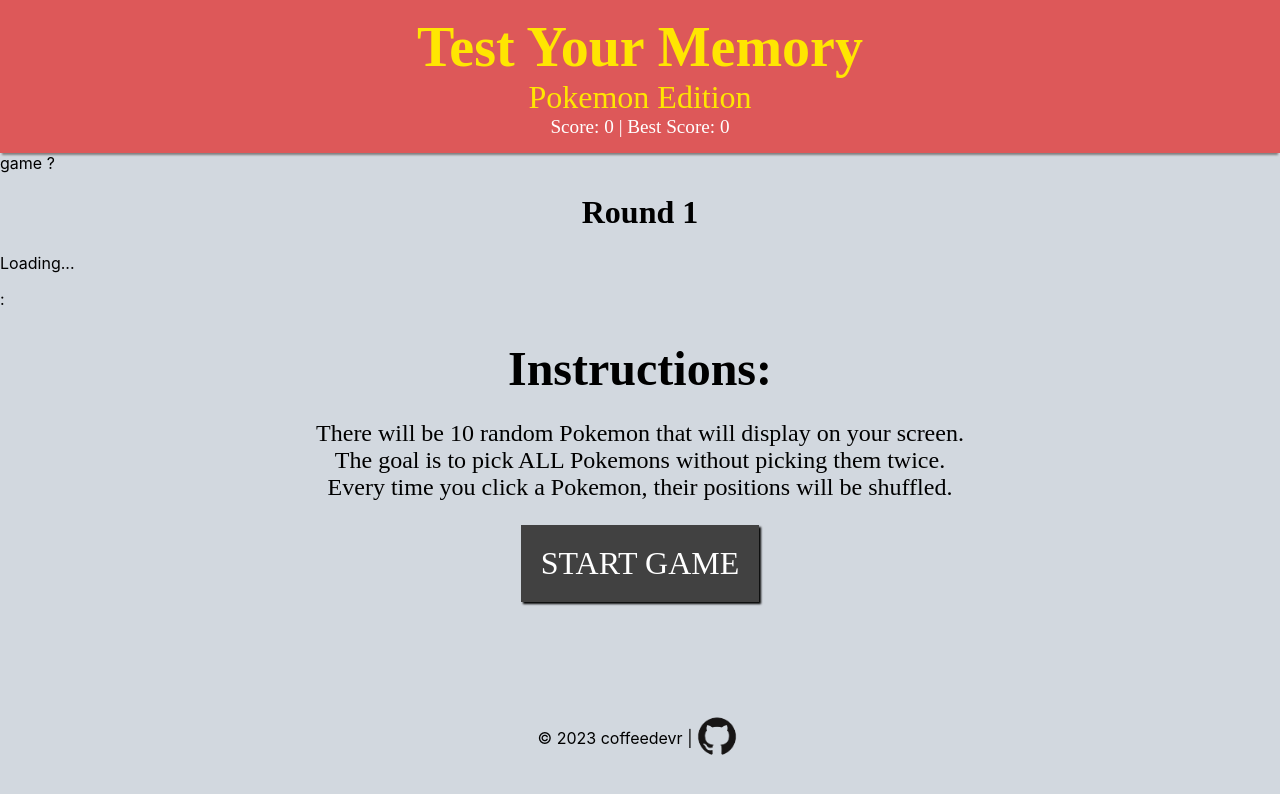
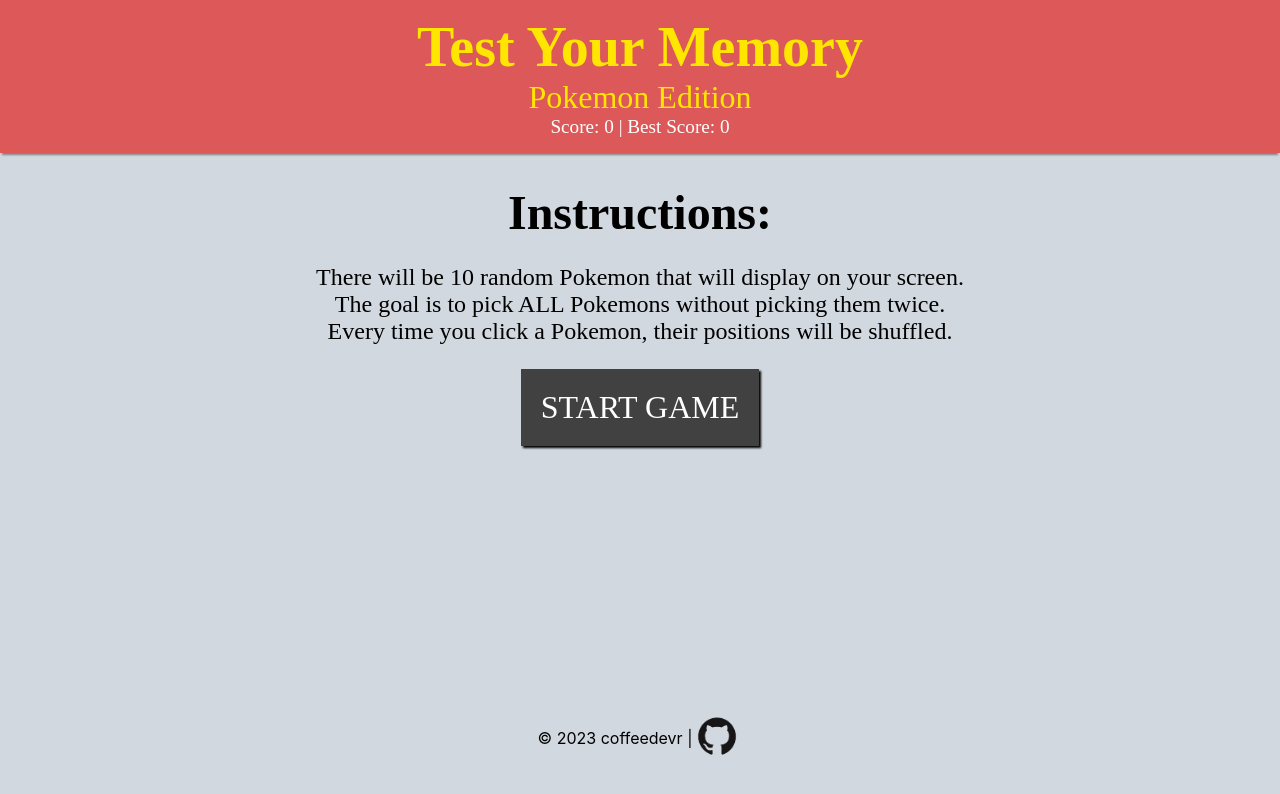
Before and after one commit to coffeedevr/memory-game, a React (Create React App) app: page / in a window 1280 px wide. Shown: the top 794 px of the page. Built offline with nearby package versions, Linux system fonts and the light colour scheme; a web font is replaced by a local one.

Commit message:
Fix condition not displaying results properly

```diff
--- a/src/App.js
+++ b/src/App.js
@@ -140,9 +140,7 @@ const App = () => {
       <Header score={score} bestScore={bestScore}/>
       <div className="App">
         {/* <LoadGame round={round} game={game} over={over} cards={cards} setGame={setGame} setOver={setOver} setCards={setCards} setRound={setRound}  selectCard={selectCard} fetchPoke={fetchPoke}/> */}
-        game ?
-        <LoadCard cards={cards} over={over} round={round} selectCard={selectCard} setRound={setRound} setCards={setCards} setGame={setGame}/>
-        : <Menu setGame={setGame}  setOver={setOver} fetchPoke={fetchPoke}/>
+        {game ?  <LoadCard cards={cards} over={over} round={round} selectCard={selectCard} setRound={setRound} setCards={setCards} setGame={setGame}/> : <Menu setGame={setGame}  setOver={setOver} fetchPoke={fetchPoke}/>}
       </div>
       <Footer />
     </>
```
